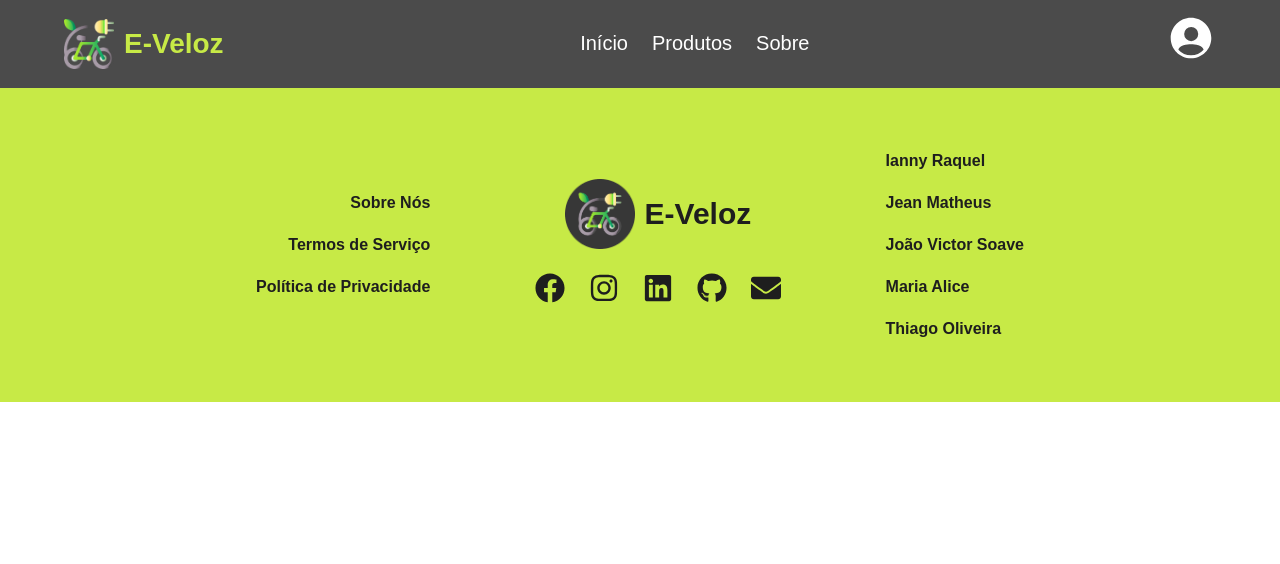
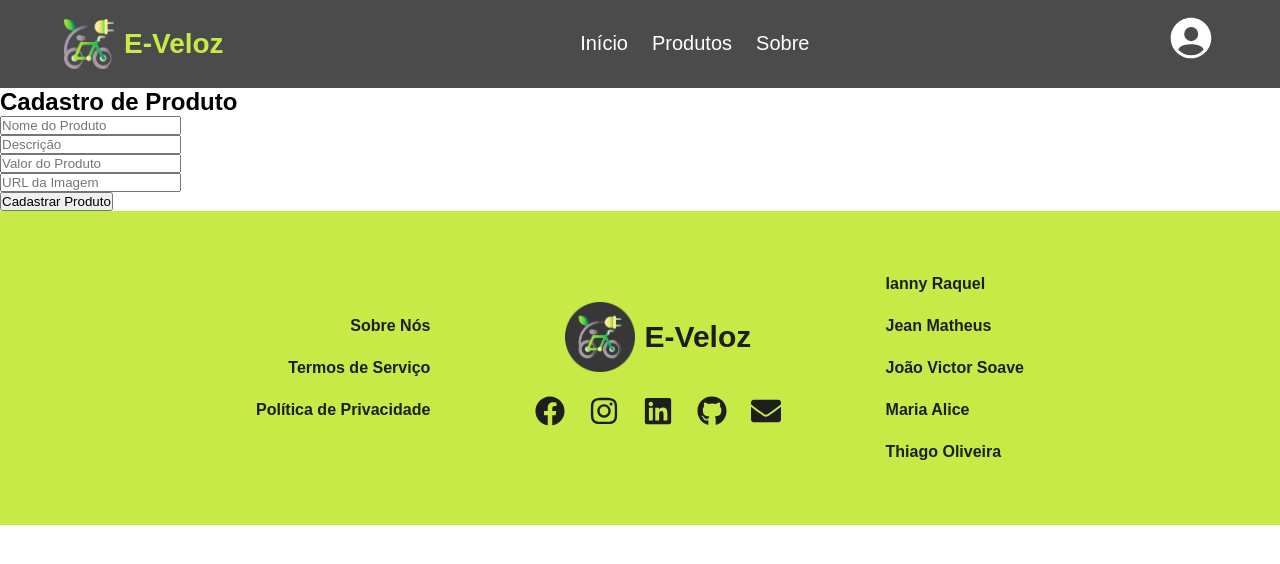
Before and after one commit to Cps-Tech-Sphere/CP5-WEB, a React (Vite) app: page /cadastrarproduto in a window 1280 px wide. Shown: the top 564 px of the page. Built offline with nearby package versions, Linux system fonts and the light colour scheme.

Commit message:
criando a página de cadastrar produtos

```diff
--- a/src/routes/Cadastrar.jsx
+++ b/src/routes/Cadastrar.jsx
@@ -1,8 +1,81 @@
-const Cadastrar =()=>{
+import React, { useState } from 'react';
+import { useNavigate } from 'react-router-dom';
 
-    return (
-        <></>
-    )
-}
+const CadastroProduto = () => {
+  const [produto, setProduto] = useState({ nome: '', descricao: '', valor: '', urlImagem: '' });
+  const navigate = useNavigate();
 
-export default Cadastrar
+  // Função para atualizar os campos do produto
+  const handleChange = (e) => {
+    const { name, value } = e.target;
+    setProduto({ ...produto, [name]: value });
+  };
+
+  // Função para salvar o produto no `json-server`
+  const handleSubmit = (e) => {
+    e.preventDefault();
+    fetch('http://localhost:5000/produtos', {
+      method: 'POST',
+      headers: { 'Content-Type': 'application/json' },
+      body: JSON.stringify(produto),
+    })
+      .then((res) => res.json())
+      .then(() => navigate('/listaprodutos')) // Redireciona para a lista de produtos
+      .catch((error) => console.error('Erro ao cadastrar produto:', error));
+  };
+
+  return (
+    <section className="container">
+      <h1>Cadastro de Produto</h1>
+      <form className="produto-form" onSubmit={handleSubmit}>
+        <div className="w-input">
+          <input
+            type="text"
+            name="nome"
+            value={produto.nome}
+            onChange={handleChange}
+            placeholder="Nome do Produto"
+            required
+          />
+        </div>
+        <div className="w-input">
+          <input
+            type="text"
+            name="descricao"
+            value={produto.descricao}
+            onChange={handleChange}
+            placeholder="Descrição"
+            required
+          />
+        </div>
+        <div className="w-input">
+          <input
+            type="number"
+            name="valor"
+            value={produto.valor}
+            onChange={handleChange}
+            placeholder="Valor do Produto"
+            required
+          />
+        </div>
+        <div className="w-input">
+          <input
+            type="text"
+            name="urlImagem"
+            value={produto.urlImagem}
+            onChange={handleChange}
+            placeholder="URL da Imagem"
+            required
+          />
+        </div>
+        <div className="produto-btn">
+          <button type="submit" className="produto-form-btn">
+            Cadastrar Produto
+          </button>
+        </div>
+      </form>
+    </section>
+  );
+};
+
+export default CadastroProduto;
--- a/src/routes/Login.jsx
+++ b/src/routes/Login.jsx
@@ -26,7 +26,7 @@ const Login = () => {
         Math.random().toString(16).substring(2) + Math.random().toString(16).substring(2);
       sessionStorage.setItem('usuario', usuario.current.value);
       sessionStorage.setItem('senha', token);
-      navigate('/cadastroproduto'); // Redireciona para a página de cadastro de produto
+      navigate('/cadastrarproduto'); // Redireciona para a página de cadastro de produto
     } else {
       alert('Usuário/Senha inválidos');
     }
```
Also changed, not shown: dados.json (indentation only).
